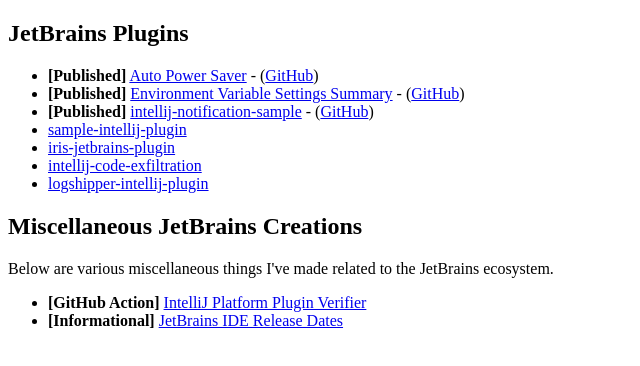
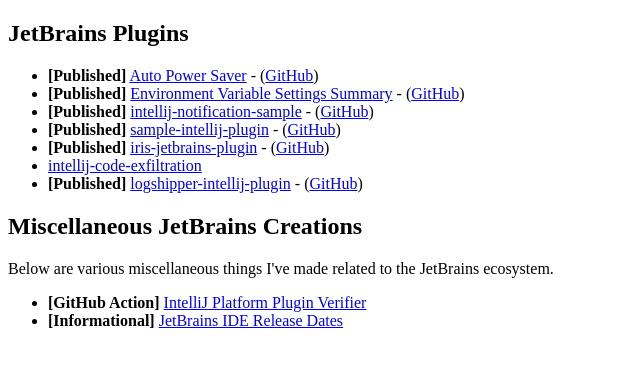
Before and after one commit to ChrisCarini/jetbrains.chriscarini.com, a plain HTML site: page index.html in a window 1280 px wide. Shown: the whole page, without its empty margins (0-640 px from the left). Drawn offline with Linux system fonts and the light colour scheme.

Commit message:
Adding links to new published plugins.

```diff
--- a/index.html
+++ b/index.html
@@ -16,16 +16,16 @@
         <b>[Published]</b> <a href="https://plugins.jetbrains.com/plugin/10924-sample-notification">intellij-notification-sample</a> - (<a href="https://github.com/ChrisCarini/intellij-notification-sample">GitHub</a>)
     </li>
     <li>
-        <a href="https://github.com/ChrisCarini/sample-intellij-plugin">sample-intellij-plugin</a>
+        <b>[Published]</b> <a href="https://plugins.jetbrains.com/plugin/18126-sample-menu-action">sample-intellij-plugin</a> - (<a href="https://github.com/ChrisCarini/sample-intellij-plugin">GitHub</a>)
     </li>
     <li>
-        <a href="https://github.com/ChrisCarini/iris-jetbrains-plugin">iris-jetbrains-plugin</a>
+        <b>[Published]</b> <a href="https://plugins.jetbrains.com/plugin/18137-iris">iris-jetbrains-plugin</a> - (<a href="https://github.com/ChrisCarini/iris-jetbrains-plugin">GitHub</a>)
     </li>
     <li>
         <a href="https://github.com/ChrisCarini/intellij-code-exfiltration">intellij-code-exfiltration</a>
     </li>
     <li>
-        <a href="https://github.com/ChrisCarini/logshipper-intellij-plugin">logshipper-intellij-plugin</a>
+        <b>[Published]</b> <a href="https://plugins.jetbrains.com/plugin/11195-logshipper">logshipper-intellij-plugin</a> - (<a href="https://github.com/ChrisCarini/logshipper-intellij-plugin">GitHub</a>)
     </li>
 </ul>
 <h2>Miscellaneous JetBrains Creations</h2>
```
